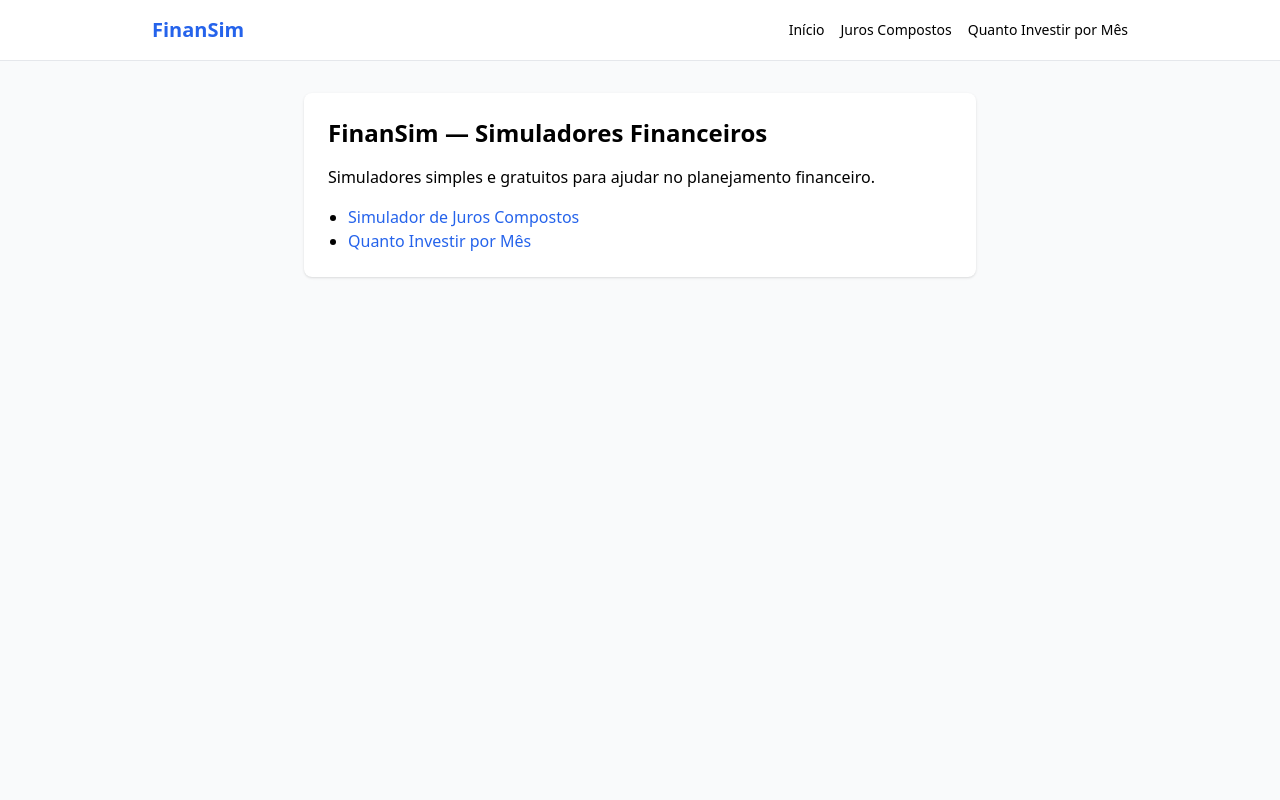
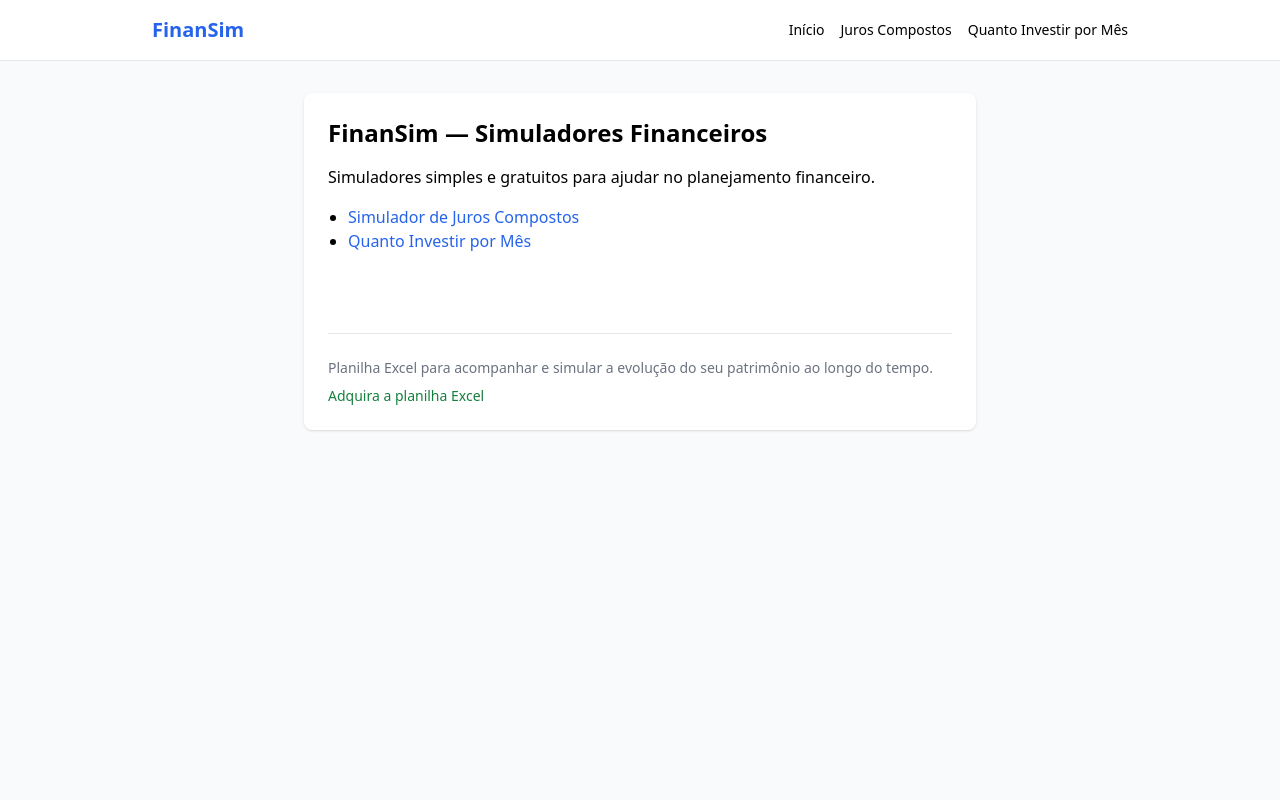
Before and after one commit to tulioqp/finansim, a Next.js app in the folder frontend/: page / in a window 1280 px wide. Shown: the top 800 px of the page. Built offline with nearby package versions, Linux system fonts and the light colour scheme.

Commit message:
kiwify links add

```diff
--- a/frontend/pages/index.js
+++ b/frontend/pages/index.js
@@ -39,6 +39,23 @@ export default function Home() {
               </Link>
             </li>
           </ul>
+
+          {/* Espaço para “empurrar” o conteúdo final */}
+          <div className="mt-20 pt-6 border-t text-sm text-gray-500">
+            <p>
+              Planilha Excel para acompanhar e simular a evolução do seu
+              patrimônio ao longo do tempo.
+            </p>
+
+            <a
+              href="https://pay.kiwify.com.br/SAMOtee"
+              target="_blank"
+              rel="noopener noreferrer"
+              className="inline-block mt-2 text-green-700 font-medium hover:underline"
+            >
+              Adquira a planilha Excel
+            </a>
+          </div>
         </main>
       </div>
 
--- a/frontend/pages/quanto-investir-por-mes.js
+++ b/frontend/pages/quanto-investir-por-mes.js
@@ -16,7 +16,7 @@ export default function QuantoInvestirPorMes() {
 
     const n = prazoAnos * 12
 
-    let i =
+    const i =
       tipoTaxa === 'anual'
         ? Math.pow(1 + taxa / 100, 1 / 12) - 1
         : taxa / 100
@@ -45,10 +45,12 @@ export default function QuantoInvestirPorMes() {
   return (
     <>
       <Head>
-        <title>Quanto investir por mês para atingir uma meta | FinanSim</title>
+        <title>
+          Quanto investir por mês para atingir uma meta | FinanSim
+        </title>
         <meta
           name="description"
-          content="Descubra quanto investir por mês para alcançar sua meta financeira, considerando taxa de juros e prazo."
+          content="Descubra quanto investir por mês para alcançar sua meta financeira e acompanhe a evolução do patrimônio ao longo do tempo."
         />
       </Head>
 
@@ -61,12 +63,15 @@ export default function QuantoInvestirPorMes() {
           </h1>
 
           <p className="mb-6 text-sm text-gray-600">
-            Simulação de aporte mensal com capitalização composta.
+            Simule aportes mensais e visualize como seu patrimônio evolui
+            ao longo do tempo até atingir sua meta financeira.
           </p>
 
           <form onSubmit={calcular} className="space-y-4">
             <div>
-              <label className="block text-sm">Meta financeira (R$)</label>
+              <label className="block text-sm">
+                Meta financeira (R$)
+              </label>
               <input
                 type="number"
                 className="mt-1 w-full border rounded p-2"
@@ -76,33 +81,45 @@ export default function QuantoInvestirPorMes() {
             </div>
 
             <div>
-              <label className="block text-sm">Prazo (anos)</label>
+              <label className="block text-sm">
+                Prazo (anos)
+              </label>
               <input
                 type="number"
                 className="mt-1 w-full border rounded p-2"
                 value={prazoAnos}
-                onChange={e => setPrazoAnos(Number(e.target.value))}
+                onChange={e =>
+                  setPrazoAnos(Number(e.target.value))
+                }
               />
             </div>
 
             <div className="grid grid-cols-3 gap-4">
               <div className="col-span-2">
-                <label className="block text-sm">Taxa (%)</label>
+                <label className="block text-sm">
+                  Taxa (%)
+                </label>
                 <input
                   type="number"
                   step="0.01"
                   className="mt-1 w-full border rounded p-2"
                   value={taxa}
-                  onChange={e => setTaxa(Number(e.target.value))}
+                  onChange={e =>
+                    setTaxa(Number(e.target.value))
+                  }
                 />
               </div>
 
               <div>
-                <label className="block text-sm">Tipo</label>
+                <label className="block text-sm">
+                  Tipo
+                </label>
                 <select
                   className="mt-1 w-full border rounded p-2"
                   value={tipoTaxa}
-                  onChange={e => setTipoTaxa(e.target.value)}
+                  onChange={e =>
+                    setTipoTaxa(e.target.value)
+                  }
                 >
                   <option value="anual">Anual</option>
                   <option value="mensal">Mensal</option>
@@ -111,12 +128,16 @@ export default function QuantoInvestirPorMes() {
             </div>
 
             <div>
-              <label className="block text-sm">Valor inicial (R$)</label>
+              <label className="block text-sm">
+                Valor inicial (R$)
+              </label>
               <input
                 type="number"
                 className="mt-1 w-full border rounded p-2"
                 value={valorInicial}
-                onChange={e => setValorInicial(Number(e.target.value))}
+                onChange={e =>
+                  setValorInicial(Number(e.target.value))
+                }
               />
             </div>
 
@@ -129,13 +150,16 @@ export default function QuantoInvestirPorMes() {
           </form>
 
           {resultado && (
+            <>
               <div className="mt-6 p-4 border rounded">
                 {resultado.mensagem ? (
                   <p>{resultado.mensagem}</p>
                 ) : (
                   <>
                     <p>
-                    <strong>Aporte mensal necessário:</strong>{' '}
+                      <strong>
+                        Aporte mensal estimado:
+                      </strong>{' '}
                       R$ {resultado.aporte.toFixed(2)}
                     </p>
                     <p>
@@ -145,9 +169,34 @@ export default function QuantoInvestirPorMes() {
                   </>
                 )}
               </div>
+
+              <div className="mt-8 p-6 border rounded-lg bg-gray-50">
+                <h3 className="text-lg font-semibold mb-2">
+                  Quer acompanhar a evolução do seu patrimônio
+                  mês a mês?
+                </h3>
+
+                <p className="text-sm text-gray-600 mb-4">
+                  Com a planilha completa em Excel, você visualiza
+                  a evolução do saldo ao longo do tempo, simula
+                  diferentes taxas, prazos e aportes, e entende
+                  exatamente como sua meta é construída.
+                </p>
+
+                <a
+                  href="https://pay.kiwify.com.br/SAMOtee"
+                  target="_blank"
+                  rel="noopener noreferrer"
+                  className="inline-block bg-green-600 text-white px-6 py-3 rounded-lg font-semibold hover:bg-green-700 transition"
+                >
+                   Planilha de evolução do patrimônio (Excel)
+                </a>
+              </div>
+            </>
           )}
         </main>
       </div>
+
       <Footer />
     </>
   )
```
Lines whose indentation alone changed are shown as unchanged.
